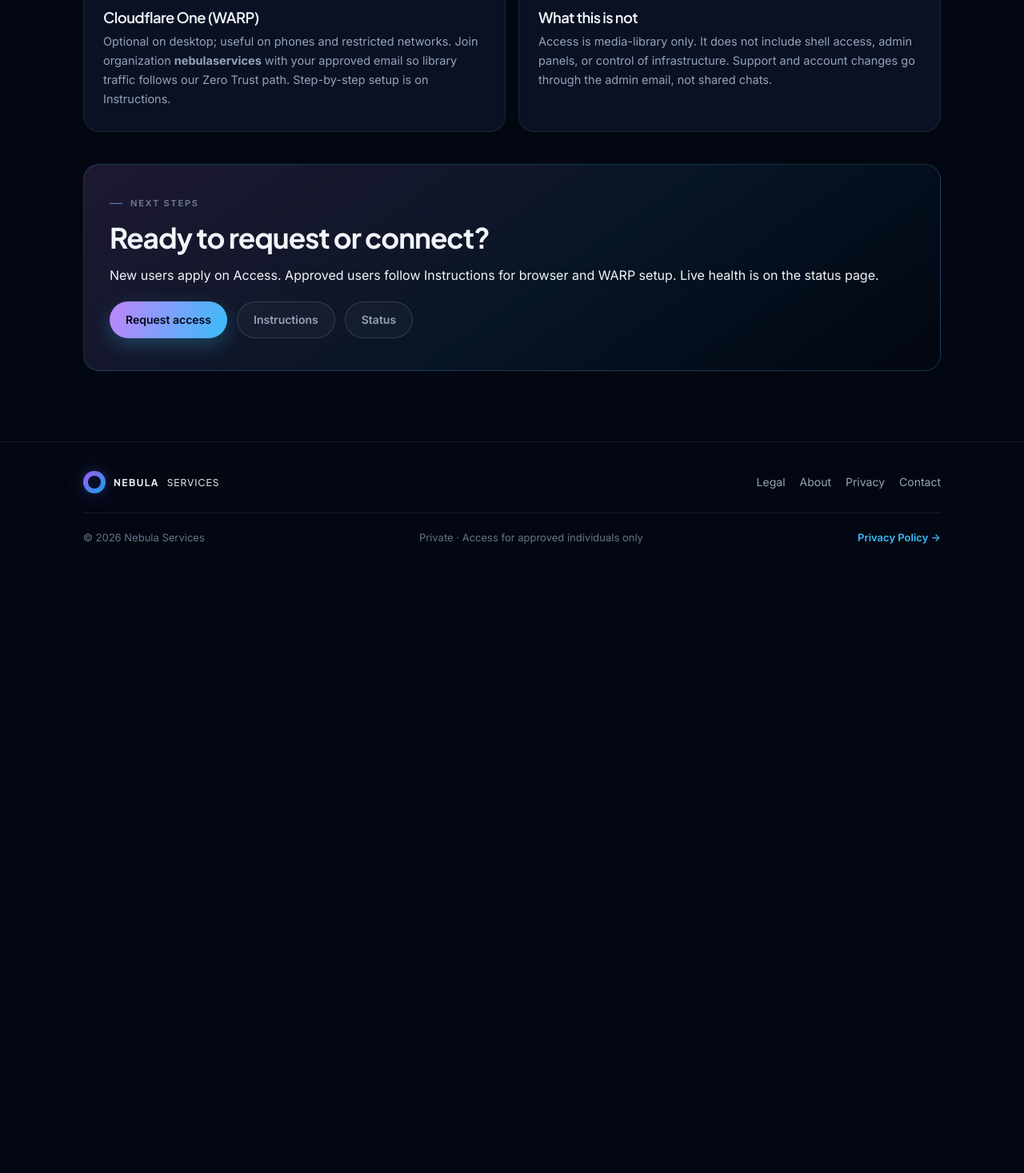
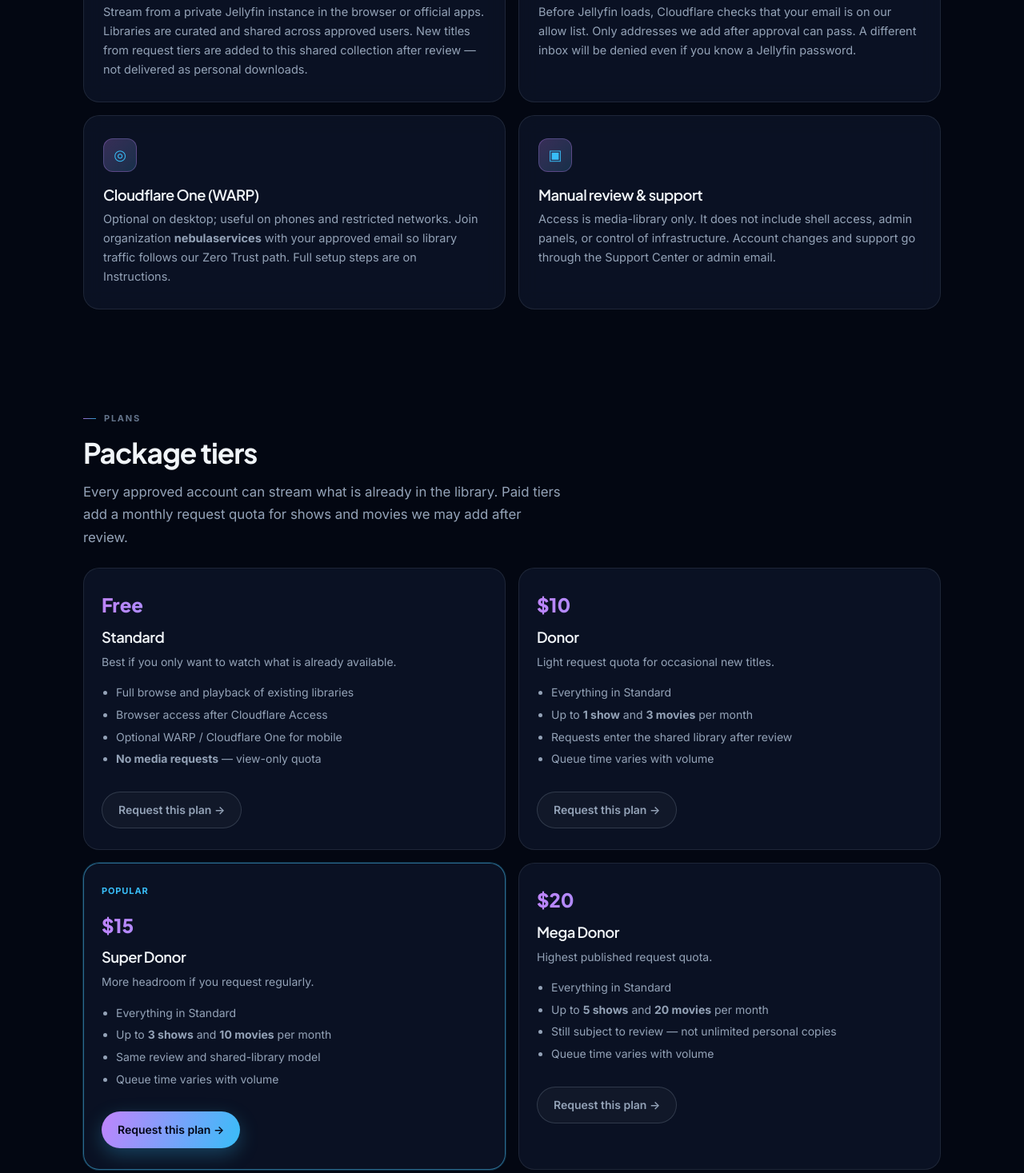
Before and after one commit to LockBorn1/nebulaservices.live, a plain HTML site: page services.html in a window 1280 px wide. Shown: the part 750-2217 px from the top of the page at 80% size. Before the commit the page ends 1477 px from the top, so only its background shows below. Drawn offline with Linux system fonts and the light colour scheme.

Commit message:
Expand Services & Plans page with detailed stack and plan tiers

```diff
--- a/services.html
+++ b/services.html
@@ -4,8 +4,63 @@
   <meta charset="utf-8">
   <meta name="viewport" content="width=device-width, initial-scale=1">
   <meta name="theme-color" content="#030712">
-  <title>Services · Nebula Services</title>
+  <title>Services & Plans · Nebula Services</title>
   <link rel="stylesheet" href="styles.css">
+  <style>
+    .pkg-grid {
+      display: grid;
+      grid-template-columns: repeat(2, minmax(0, 1fr));
+      gap: 16px;
+      margin-top: 24px;
+    }
+    @media (max-width: 720px) { .pkg-grid { grid-template-columns: 1fr; } }
+    .pkg-card {
+      background: var(--surface);
+      border: 1px solid var(--line);
+      border-radius: var(--radius-lg);
+      padding: 26px 22px;
+      display: flex;
+      flex-direction: column;
+      gap: 10px;
+      transition: border-color 0.15s, transform 0.15s;
+    }
+    .pkg-card:hover { border-color: var(--line-strong); transform: translateY(-2px); }
+    .pkg-card.featured {
+      border-color: color-mix(in srgb, var(--blue) 45%, var(--line));
+      box-shadow: 0 0 0 1px color-mix(in srgb, var(--blue) 20%, transparent);
+    }
+    .pkg-card .badge {
+      display: inline-block;
+      font-size: 11px;
+      font-weight: 700;
+      letter-spacing: 0.08em;
+      text-transform: uppercase;
+      color: var(--blue);
+      margin-bottom: 4px;
+    }
+    .pkg-card .price {
+      font-family: var(--display);
+      font-size: 1.5rem;
+      font-weight: 800;
+      background: linear-gradient(110deg, var(--purple), var(--blue));
+      -webkit-background-clip: text;
+      background-clip: text;
+      color: transparent;
+    }
+    .pkg-card h3 { margin: 0; font-size: 1.15rem; }
+    .pkg-card p { color: var(--muted); font-size: 14px; line-height: 1.6; margin: 0; }
+    .pkg-card ul { margin: 6px 0 0 18px; color: var(--muted); font-size: 14px; line-height: 1.55; }
+    .pkg-card ul li { margin-bottom: 6px; }
+    .pkg-card .cta { margin-top: 14px; }
+    .anchor-nav {
+      display: flex; flex-wrap: wrap; gap: 8px; margin: 8px 0 8px;
+    }
+    .anchor-nav a {
+      padding: 8px 14px; border-radius: 999px; font-size: 13px; font-weight: 600;
+      border: 1px solid var(--line-strong); color: var(--muted);
+    }
+    .anchor-nav a:hover { color: var(--text); border-color: var(--blue); }
+  </style>
 </head>
 <body>
   <div class="bg-layer" aria-hidden="true"></div>
@@ -17,41 +72,49 @@
         <span class="sub">SERVICES</span>
       </a>
       <nav class="nav" aria-label="Primary">
-        <a href="services.html" class="is-active">Services</a>
+        <a href="services.html" class="is-active">Services & Plans</a>
         <a href="access.html">Access</a>
         <a href="instructions.html">Instructions</a>
-        <a href="about.html">About</a>
+        <a href="support.html">Support</a>
       </nav>
       <div class="header-actions">
-        <button type="button" class="theme-btn" id="themeToggle" aria-label="Toggle theme" title="Theme">
-          <svg width="18" height="18" viewBox="0 0 24 24" fill="none" stroke="currentColor" stroke-width="2" aria-hidden="true"><path d="M21 14.5A8.5 8.5 0 1 1 9.5 3 7 7 0 0 0 21 14.5z"/></svg>
-        </button>
+        <button type="button" class="theme-btn" id="themeToggle" aria-label="Choose theme" title="Themes"></button>
         <button class="menu-btn" id="menuBtn" type="button" aria-label="Menu" aria-expanded="false"><i aria-hidden="true"></i></button>
       </div>
     </div>
   </header>
   <nav class="nav-drawer" aria-label="Mobile">
-    <a href="services.html" class="is-active">Services</a>
+    <a href="services.html" class="is-active">Services & Plans</a>
     <a href="access.html">Access</a>
     <a href="instructions.html">Instructions</a>
+    <a href="support.html">Support</a>
     <a href="about.html">About</a>
-    <button type="button" id="themeToggleDrawer" class="drawer-theme-btn">☾ Dark mode (tap for light)</button>
+    <button type="button" id="themeToggleDrawer" class="drawer-theme-btn">Theme</button>
   </nav>
   <main>
     <section class="page-hero">
       <div class="wrap">
-        <div class="kicker">Services</div>
-        <h1>The stack behind<br>the <span class="grad">library.</span></h1>
-        <p class="lead">How playback, identity, and mobile connectivity fit together after you are approved. Package tiers and request quotas are listed on the <a class="link" href="index.html">home page</a>.</p>
+        <div class="kicker">Services & Plans</div>
+        <h1>The stack and<br>the <span class="grad">tiers.</span></h1>
+        <p class="lead">How the platform works, what each plan includes, and what happens after you request access.</p>
+        <div class="anchor-nav">
+          <a href="#services">Services</a>
+          <a href="#plans">Plans</a>
+          <a href="#compare">How requests work</a>
+        </div>
       </div>
     </section>
-    <section class="section" style="padding-top:8px">
+
+    <section class="section" id="services" style="padding-top:12px">
       <div class="wrap">
+        <div class="kicker">Platform</div>
+        <h2>Core services</h2>
+        <p class="lead" style="margin-bottom:28px">Everything below is for approved accounts only. There is no public self-serve signup.</p>
         <div class="cards-2">
           <article class="card">
             <div class="card-icon">✧</div>
             <h3>Jellyfin library</h3>
-            <p>Stream from a private Jellyfin instance in the browser or official apps. Libraries are curated and shared across approved users — new titles from request tiers are added here after review, not delivered as personal files.</p>
+            <p>Stream from a private Jellyfin instance in the browser or official apps. Libraries are curated and shared across approved users. New titles from request tiers are added to this shared collection after review — not delivered as personal downloads.</p>
           </article>
           <article class="card">
             <div class="card-icon">◈</div>
@@ -61,22 +124,98 @@
           <article class="card">
             <div class="card-icon">◎</div>
             <h3>Cloudflare One (WARP)</h3>
-            <p>Optional on desktop; useful on phones and restricted networks. Join organization <strong>nebulaservices</strong> with your approved email so library traffic follows our Zero Trust path. Step-by-step setup is on Instructions.</p>
+            <p>Optional on desktop; useful on phones and restricted networks. Join organization <strong>nebulaservices</strong> with your approved email so library traffic follows our Zero Trust path. Full setup steps are on Instructions.</p>
           </article>
           <article class="card">
             <div class="card-icon">▣</div>
-            <h3>What this is not</h3>
-            <p>Access is media-library only. It does not include shell access, admin panels, or control of infrastructure. Support and account changes go through the admin email, not shared chats.</p>
+            <h3>Manual review & support</h3>
+            <p>Access is media-library only. It does not include shell access, admin panels, or control of infrastructure. Account changes and support go through the Support Center or admin email.</p>
           </article>
         </div>
-        <div class="panel" style="margin-top:40px">
+      </div>
+    </section>
+
+    <section class="section" id="plans">
+      <div class="wrap">
+        <div class="kicker">Plans</div>
+        <h2>Package tiers</h2>
+        <p class="lead">Every approved account can stream what is already in the library. Paid tiers add a monthly request quota for shows and movies we may add after review.</p>
+        <div class="pkg-grid">
+          <article class="pkg-card">
+            <div class="price">Free</div>
+            <h3>Standard</h3>
+            <p>Best if you only want to watch what is already available.</p>
+            <ul>
+              <li>Full browse and playback of existing libraries</li>
+              <li>Browser access after Cloudflare Access</li>
+              <li>Optional WARP / Cloudflare One for mobile</li>
+              <li><strong>No media requests</strong> — view-only quota</li>
+            </ul>
+            <div class="cta"><a class="btn btn-ghost" href="access.html">Request this plan →</a></div>
+          </article>
+          <article class="pkg-card">
+            <div class="price">$10</div>
+            <h3>Donor</h3>
+            <p>Light request quota for occasional new titles.</p>
+            <ul>
+              <li>Everything in Standard</li>
+              <li>Up to <strong>1 show</strong> and <strong>3 movies</strong> per month</li>
+              <li>Requests enter the shared library after review</li>
+              <li>Queue time varies with volume</li>
+            </ul>
+            <div class="cta"><a class="btn btn-ghost" href="access.html">Request this plan →</a></div>
+          </article>
+          <article class="pkg-card featured">
+            <span class="badge">Popular</span>
+            <div class="price">$15</div>
+            <h3>Super Donor</h3>
+            <p>More headroom if you request regularly.</p>
+            <ul>
+              <li>Everything in Standard</li>
+              <li>Up to <strong>3 shows</strong> and <strong>10 movies</strong> per month</li>
+              <li>Same review and shared-library model</li>
+              <li>Queue time varies with volume</li>
+            </ul>
+            <div class="cta"><a class="btn btn-primary" href="access.html">Request this plan →</a></div>
+          </article>
+          <article class="pkg-card">
+            <div class="price">$20</div>
+            <h3>Mega Donor</h3>
+            <p>Highest published request quota.</p>
+            <ul>
+              <li>Everything in Standard</li>
+              <li>Up to <strong>5 shows</strong> and <strong>20 movies</strong> per month</li>
+              <li>Still subject to review — not unlimited personal copies</li>
+              <li>Queue time varies with volume</li>
+            </ul>
+            <div class="cta"><a class="btn btn-ghost" href="access.html">Request this plan →</a></div>
+          </article>
+        </div>
+      </div>
+    </section>
+
+    <section class="section" id="compare">
+      <div class="wrap">
+        <div class="kicker">Requests</div>
+        <h2>How media requests work</h2>
+        <div class="cards-2" style="margin-top:24px">
+          <article class="card">
+            <h3>Shared, not personal</h3>
+            <p>Approved requests are added to the shared library when capacity allows. They are not private downloads or exclusive to one account.</p>
+          </article>
+          <article class="card">
+            <h3>Review required</h3>
+            <p>Every request is reviewed. Incomplete, duplicate, or low-effort requests may be declined. Quotas reset monthly; unused slots do not roll over unless we say otherwise.</p>
+          </article>
+        </div>
+        <div class="panel" style="margin-top:32px">
           <div class="kicker">Next steps</div>
-          <h2>Ready to request or connect?</h2>
-          <p>New users apply on Access. Approved users follow Instructions for browser and WARP setup. Live health is on the status page.</p>
-          <div style="margin-top:20px;display:flex;flex-wrap:wrap;gap:12px">
+          <h2>Ready to apply or connect?</h2>
+          <p>New users submit a package choice on Access. Approved users follow Instructions. Questions go to the Support Center.</p>
+          <div style="margin-top:18px;display:flex;flex-wrap:wrap;gap:12px">
             <a class="btn btn-primary" href="access.html">Request access</a>
             <a class="btn btn-ghost" href="instructions.html">Instructions</a>
-            <a class="btn btn-ghost" href="status.html">Status</a>
+            <a class="btn btn-ghost" href="support.html">Support</a>
           </div>
         </div>
       </div>
@@ -90,7 +229,7 @@
           <a href="legal.html">Legal</a>
           <a href="about.html">About</a>
           <a href="privacy.html">Privacy</a>
-          <a href="about.html#contact">Contact</a>
+          <a href="support.html">Support</a>
         </div>
       </div>
       <div class="footer-bottom">
```
